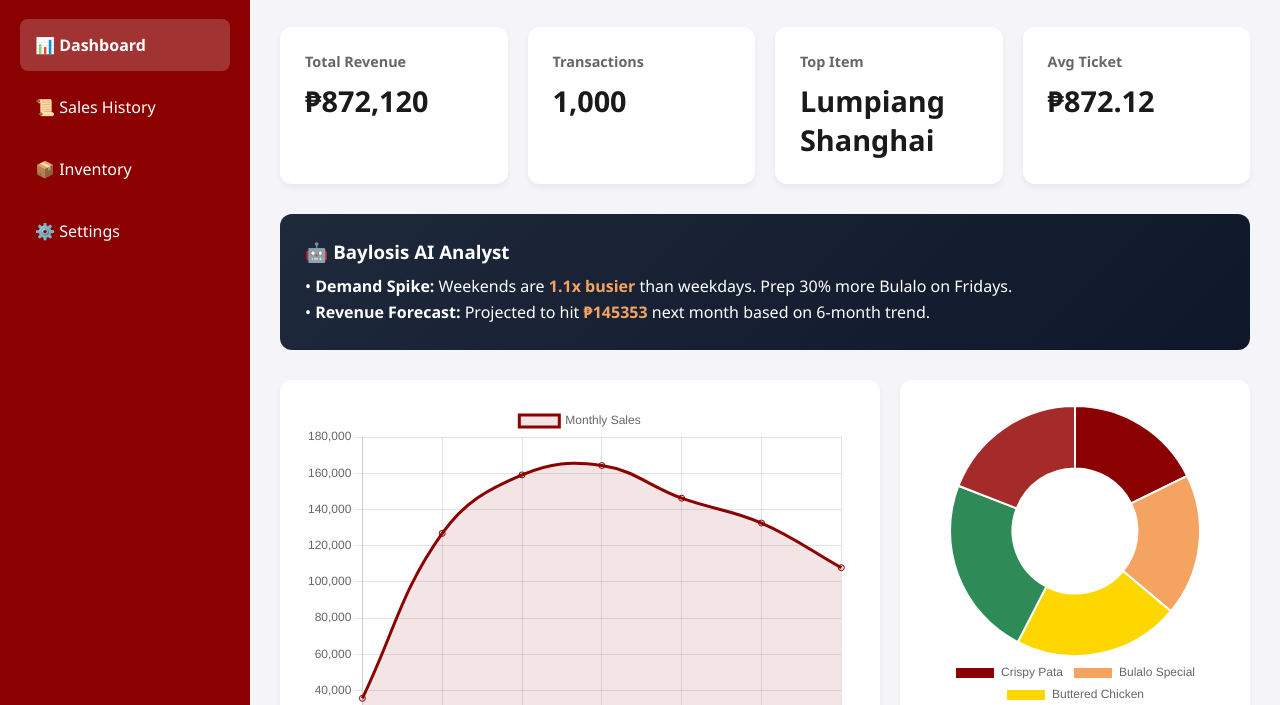
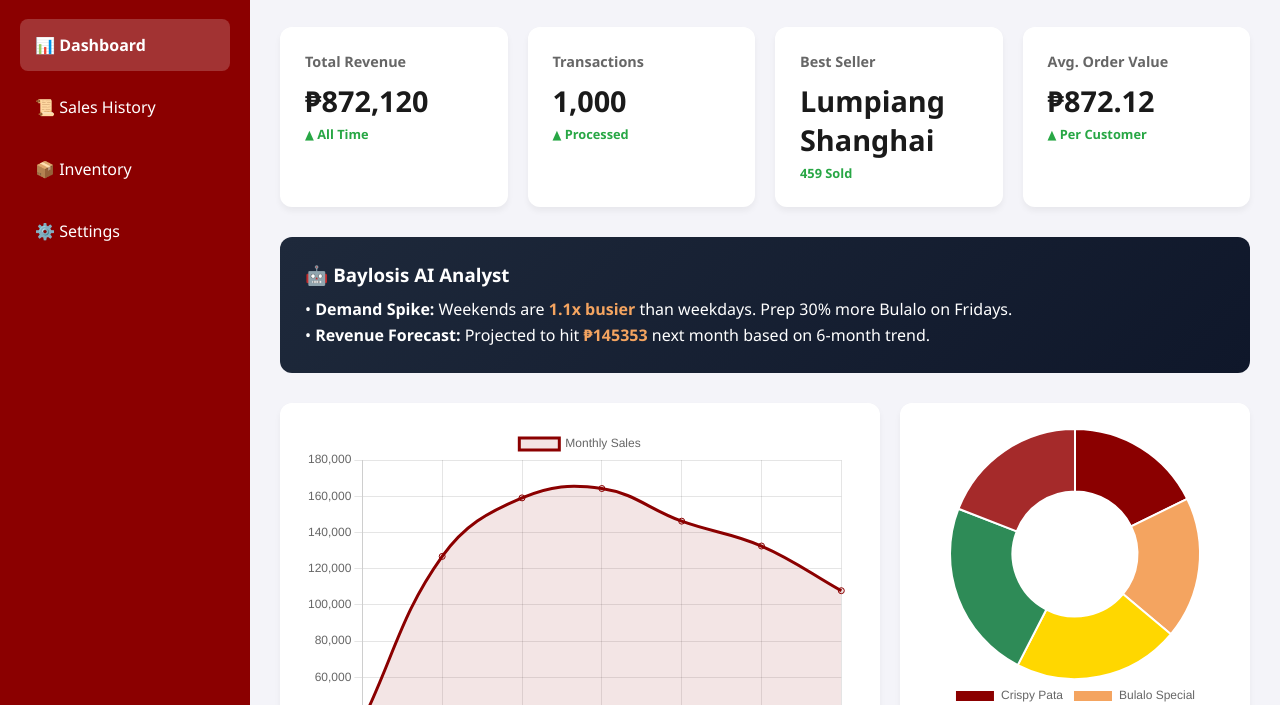
Before and after one commit to KamazMashuu/Website-Sample, a plain HTML site: page index.html in a window 1280 px wide. Shown: the part 95-800 px from the top of the page. Drawn offline with nearby package versions, Linux system fonts and the light colour scheme.

Commit message:
Update index.html

```diff
--- a/index.html
+++ b/index.html
@@ -12,7 +12,7 @@
             --dark: #1a1a1a;
             --light: #f4f4f9;
             --white: #ffffff;
-            --success: #28a745;
+            --success: #28a745; /* Green for trends */
             --warning: #ffc107;
             --danger: #dc3545;
             --text-grey: #666;
@@ -70,7 +70,11 @@
         .cards-grid { display: grid; grid-template-columns: repeat(auto-fit, minmax(220px, 1fr)); gap: 20px; margin-bottom: 30px; }
         .card { background: var(--white); padding: 25px; border-radius: 12px; box-shadow: 0 4px 6px rgba(0,0,0,0.05); }
         .card h3 { font-size: 0.9rem; color: var(--text-grey); margin-bottom: 10px; }
-        .card .value { font-size: 1.8rem; font-weight: bold; }
+        .card .value { font-size: 1.8rem; font-weight: bold; margin-bottom: 5px; }
+
+        /* RESTORED: Trend Styles (Green Text) */
+        .trend { font-size: 0.8rem; font-weight: 600; display: flex; align-items: center; gap: 5px; }
+        .trend.up { color: var(--success); }
 
         /* AI Section */
         .ai-section { background: linear-gradient(135deg, #1e293b 0%, #0f172a 100%); color: #fff; padding: 25px; border-radius: 12px; margin-bottom: 30px; }
@@ -98,7 +102,7 @@
         .btn-primary:hover { opacity: 0.9; }
 
         @media (max-width: 768px) {
-            .sidebar { display: none; } /* Mobile sidebar hidden for simplicity */
+            .sidebar { display: none; }
         }
     </style>
 </head>
@@ -129,18 +133,22 @@
                 <div class="card">
                     <h3>Total Revenue</h3>
                     <div class="value" id="d-revenue">₱0.00</div>
+                    <div class="trend up">▲ All Time</div>
                 </div>
                 <div class="card">
                     <h3>Transactions</h3>
                     <div class="value" id="d-orders">0</div>
+                    <div class="trend up">▲ Processed</div>
                 </div>
                 <div class="card">
-                    <h3>Top Item</h3>
+                    <h3>Best Seller</h3>
                     <div class="value" id="d-top">...</div>
+                    <div class="trend up" id="d-top-count">0 Sold</div>
                 </div>
                 <div class="card">
-                    <h3>Avg Ticket</h3>
+                    <h3>Avg. Order Value</h3>
                     <div class="value" id="d-avg">₱0.00</div>
+                    <div class="trend up">▲ Per Customer</div>
                 </div>
             </div>
 
@@ -211,7 +219,6 @@
 
         <div id="settings" class="view-section">
             <div class="cards-grid" style="grid-template-columns: 1fr 1fr;">
-
                 <div class="card">
                     <h3>Store Profile</h3>
                     <div class="form-group">
@@ -228,7 +235,6 @@
                     </div>
                     <button class="btn btn-primary">Save Changes</button>
                 </div>
-
                 <div class="card">
                     <h3>Application Preferences</h3>
                     <div class="form-group">
@@ -244,10 +250,6 @@
                             Export the 1,000 generated records for external auditing.
                         </p>
                         <button class="btn btn-primary" onclick="alert('Exporting 1000 rows to CSV...')">⬇ Download CSV</button>
-                    </div>
-                    <div class="form-group">
-                        <label style="color: var(--danger);">Danger Zone</label>
-                        <button class="btn" style="background: var(--danger); color: white;" onclick="alert('Data reset simulation only.')">Reset All Data</button>
                     </div>
                 </div>
             </div>
@@ -266,7 +268,7 @@
         ];
 
         let salesData = [];
-        let inventoryData = JSON.parse(JSON.stringify(MENU_ITEMS)); // Deep copy for inventory tracking
+        let inventoryData = JSON.parse(JSON.stringify(MENU_ITEMS));
 
         // --- 2. GENERATE 1000 DUMMY RECORDS ---
         function generateData() {
@@ -276,10 +278,8 @@
 
             for (let i = 0; i < 1000; i++) {
                 const randomItem = MENU_ITEMS[Math.floor(Math.random() * MENU_ITEMS.length)];
-                const qty = Math.floor(Math.random() * 3) + 1; // 1-3 items
+                const qty = Math.floor(Math.random() * 3) + 1;
                 const date = new Date(startDate.getTime() + Math.random() * (new Date().getTime() - startDate.getTime()));
-
-                // Simulate payment method
                 const method = Math.random() > 0.4 ? "Cash" : "GCash";
 
                 data.push({
@@ -293,26 +293,20 @@
                     day: date.toLocaleDateString('en-US', { weekday: 'long' })
                 });
             }
-            // Sort by date descending (newest first)
             return data.sort((a, b) => b.date - a.date);
         }
 
         // --- 3. PAGE NAVIGATION ---
         function switchView(viewId) {
-            // Hide all views
             document.querySelectorAll('.view-section').forEach(el => el.classList.remove('active'));
             document.querySelectorAll('.nav-btn').forEach(el => el.classList.remove('active'));
-
-            // Show selected view
             document.getElementById(viewId).classList.add('active');
 
-            // Highlight sidebar button (finding by onclick attribute is a bit hacky but works for simple demo)
             const btns = document.querySelectorAll('.nav-btn');
             btns.forEach(btn => {
                 if(btn.getAttribute('onclick').includes(viewId)) btn.classList.add('active');
             });
 
-            // Update Header Title
             const titles = {
                 'dashboard': 'Dashboard',
                 'history': 'Sales History',
@@ -328,18 +322,16 @@
         }
 
         // --- 4. RENDER FUNCTIONS ---
-
         function renderDashboard() {
             const totalRevenue = salesData.reduce((sum, r) => sum + r.total, 0);
             const totalOrders = salesData.length;
             const avgOrder = totalRevenue / totalOrders;
 
-            // Count items
             const itemCounts = {};
             MENU_ITEMS.forEach(m => itemCounts[m.name] = 0);
             salesData.forEach(r => itemCounts[r.item] += r.qty);
 
-            // Find top item
+            // Find top item and its count
             let topItem = "";
             let maxVal = 0;
             for(let [k,v] of Object.entries(itemCounts)) {
@@ -350,26 +342,26 @@
             document.getElementById('d-revenue').innerText = '₱' + totalRevenue.toLocaleString();
             document.getElementById('d-orders').innerText = totalOrders.toLocaleString();
             document.getElementById('d-top').innerText = topItem;
+            // Update the new trend indicator with the count
+            document.getElementById('d-top-count').innerText = maxVal.toLocaleString() + ' Sold';
             document.getElementById('d-avg').innerText = '₱' + avgOrder.toFixed(2);
 
             // AI Insight Logic
             const weekendSales = salesData.filter(d => d.day === 'Saturday' || d.day === 'Sunday').length;
             const weekdaySales = totalOrders - weekendSales;
-            const ratio = (weekendSales/2) / (weekdaySales/5); // Wknd vs Wkday daily avg
+            const ratio = (weekendSales/2) / (weekdaySales/5);
 
             document.getElementById('ai-insights-content').innerHTML = `
                 <p>• <strong>Demand Spike:</strong> Weekends are <span class="highlight">${ratio.toFixed(1)}x busier</span> than weekdays. Prep 30% more Bulalo on Fridays.</p>
                 <p>• <strong>Revenue Forecast:</strong> Projected to hit <span class="highlight">₱${(totalRevenue/6).toFixed(0)}</span> next month based on 6-month trend.</p>
             `;
 
-            // Render Charts
             renderCharts(itemCounts, salesData);
         }
 
         function renderHistory() {
             const tbody = document.getElementById('history-body');
             tbody.innerHTML = '';
-            // Limit to first 100 for performance in this demo, though 1000 is fine in modern browsers
             salesData.slice(0, 100).forEach(row => {
                 const tr = document.createElement('tr');
                 tr.innerHTML = `
@@ -387,17 +379,13 @@
         function renderInventory() {
             const tbody = document.getElementById('inventory-body');
             tbody.innerHTML = '';
-
-            // Calculate daily velocity (items sold per day approx)
-            // 6 months = approx 180 days
             const days = 180;
             let criticalItem = null;
 
             inventoryData.forEach(item => {
-                // Calculate how many of this item were sold in total
                 const totalSold = salesData.filter(d => d.item === item.name).reduce((a,b)=>a+b.qty,0);
                 const dailyAvg = totalSold / days;
-                const daysLeft = item.stock / (dailyAvg || 1); // avoid divide by zero
+                const daysLeft = item.stock / (dailyAvg || 1);
 
                 let statusClass = 'good';
                 let statusText = 'In Stock';
@@ -426,8 +414,9 @@
         }
 
         function renderCharts(itemCounts, data) {
-            // Chart.js implementation
-            // 1. Doughnut
+            const chart1 = Chart.getChart("productMixChart");
+            if(chart1) chart1.destroy();
+
             new Chart(document.getElementById('productMixChart'), {
                 type: 'doughnut',
                 data: {
@@ -440,24 +429,22 @@
                 options: { responsive: true, maintainAspectRatio: false, plugins: { legend: { position: 'bottom' } } }
             });
 
-            // 2. Line (Monthly)
             const monthlyData = {};
             data.forEach(d => {
                 const m = d.date.toLocaleString('default', { month: 'short' });
                 monthlyData[m] = (monthlyData[m] || 0) + d.total;
             });
 
-            // Sort months (rough logic for demo)
-            const labels = Object.keys(monthlyData);
-            const values = Object.values(monthlyData);
+            const chart2 = Chart.getChart("revenueChart");
+            if(chart2) chart2.destroy();
 
             new Chart(document.getElementById('revenueChart'), {
                 type: 'line',
                 data: {
-                    labels: labels,
+                    labels: Object.keys(monthlyData),
                     datasets: [{
                         label: 'Monthly Sales',
-                        data: values,
+                        data: Object.values(monthlyData),
                         borderColor: '#8B0000',
                         tension: 0.4,
                         fill: true,
```
